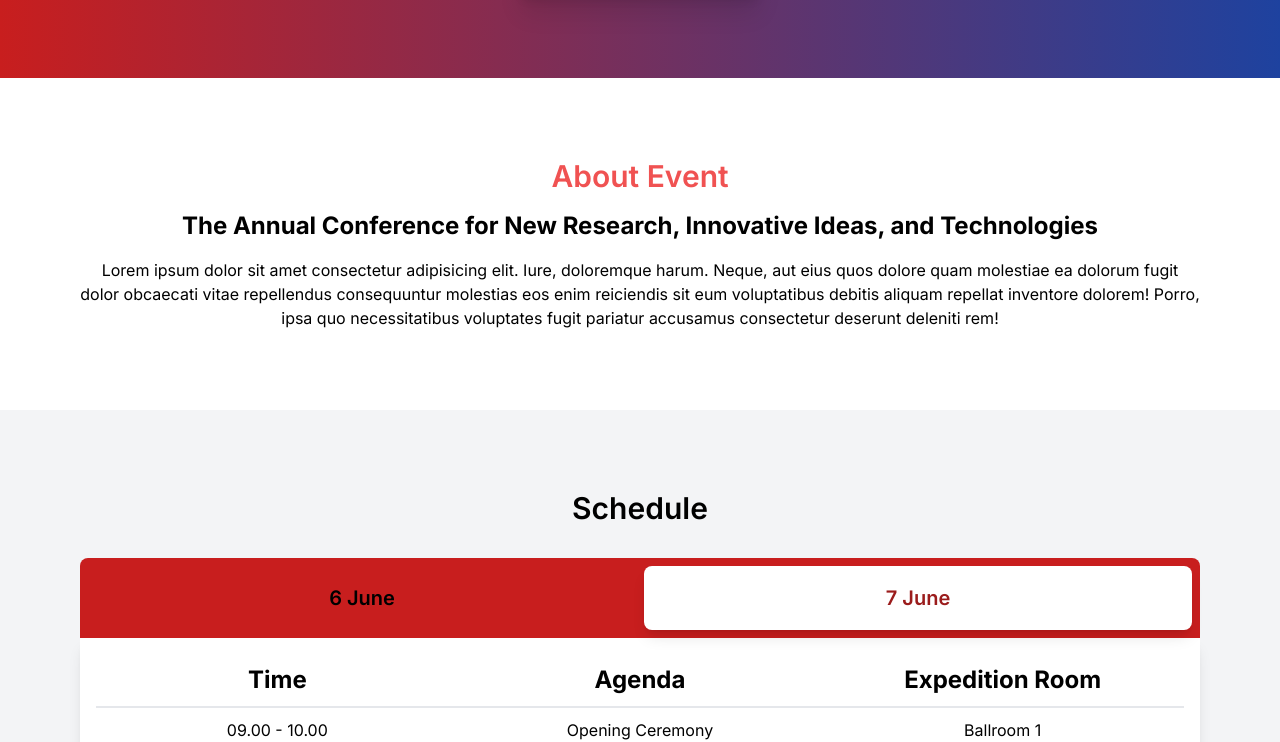
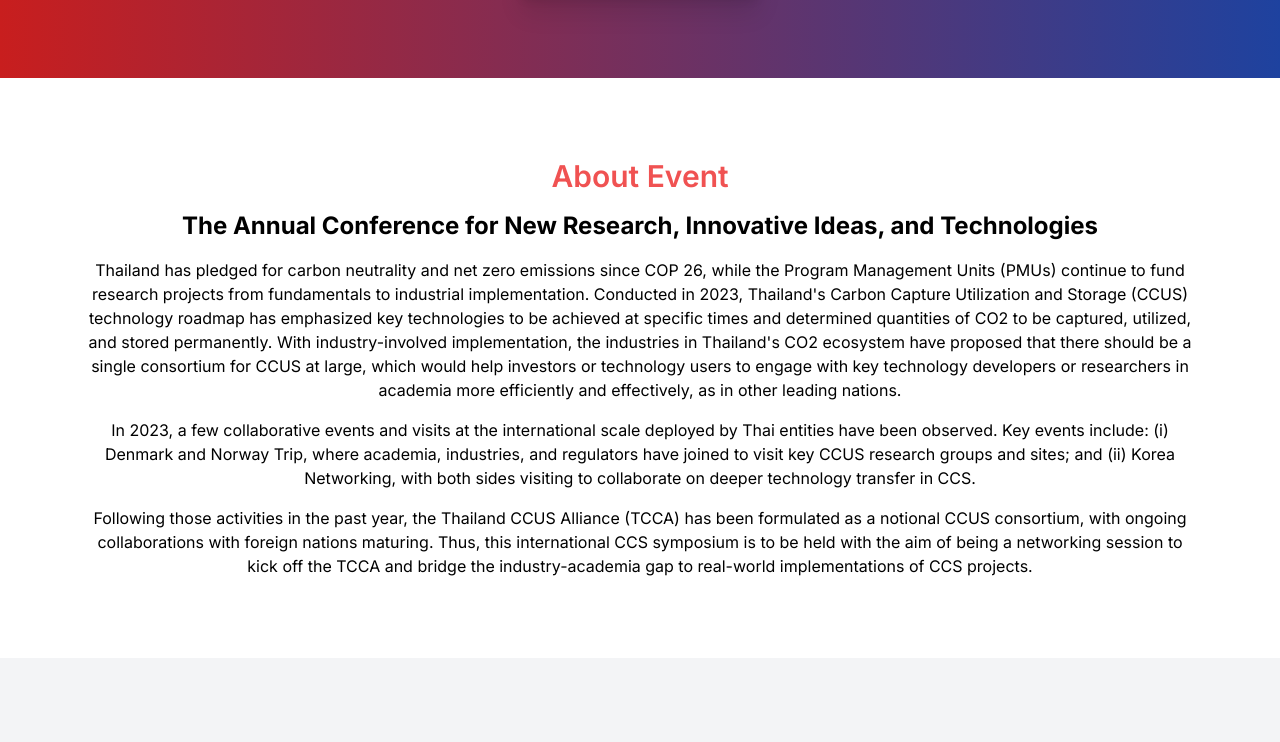
Before and after one commit to thunyoubun/ccs-registration, a Next.js app: page / in a window 1280 px wide. Shown: the part 470-1212 px from the top of the page. Built offline with nearby package versions, Linux system fonts and the light colour scheme.

Commit message:
add new about event

```diff
--- a/src/app/page.tsx
+++ b/src/app/page.tsx
@@ -34,11 +34,11 @@ export default function Home() {
 
             <button className=" bg-white rounded-3xl w-fit py-1 px-2 shadow-lg transition ease-in-out delay-150 hover:scale-105 " >
               <Link href="https://maps.app.goo.gl/t6Jprs7dpvjMb8dh9">
-              <h1>
-                6 - 7 June at Novotel Bangkok Future Park Rangsit, Bangkok,
-                Thailand
-                <FaArrowRightLong className="mx-2 inline" />
-              </h1>
+                <h1>
+                  6 - 7 June at Novotel Bangkok Future Park Rangsit, Bangkok,
+                  Thailand
+                  <FaArrowRightLong className="mx-2 inline" />
+                </h1>
               </Link>
             </button>
 
@@ -62,13 +62,17 @@ export default function Home() {
                 Technologies
               </h1>
               <p className=" text-center">
-                Lorem ipsum dolor sit amet consectetur adipisicing elit. Iure,
-                doloremque harum. Neque, aut eius quos dolore quam molestiae ea
-                dolorum fugit dolor obcaecati vitae repellendus consequuntur
-                molestias eos enim reiciendis sit eum voluptatibus debitis
-                aliquam repellat inventore dolorem! Porro, ipsa quo
-                necessitatibus voluptates fugit pariatur accusamus consectetur
-                deserunt deleniti rem!
+                Thailand has pledged for carbon neutrality and net zero emissions since COP 26, while the Program Management Units (PMUs) continue to fund research projects from fundamentals to industrial implementation.
+                 Conducted in 2023, Thailand&apos;s Carbon Capture Utilization and Storage (CCUS) technology roadmap has emphasized key technologies to be achieved at specific times and determined quantities of CO2 to be captured, utilized, and stored permanently.
+                 With industry-involved implementation, the industries in Thailand&apos;s CO2 ecosystem have proposed that there should be a single consortium for CCUS at large, which would help investors or technology users to engage with key technology developers or researchers in academia more efficiently and effectively, as in other leading nations.
+              </p>
+              <p className=" text-center">
+                In 2023, a few collaborative events and visits at the international scale deployed by Thai entities have been observed.
+                Key events include: (i) Denmark and Norway Trip, where academia, industries, and regulators have joined to visit key CCUS research groups and sites; and (ii) Korea Networking, with both sides visiting to collaborate on deeper technology transfer in CCS.
+              </p>
+              <p className=" text-center">
+                Following those activities in the past year, the Thailand CCUS Alliance (TCCA) has been formulated as a notional CCUS consortium, with ongoing collaborations with foreign nations maturing.
+                Thus, this international CCS symposium is to be held with the aim of being a networking session to kick off the TCCA and bridge the industry-academia gap to real-world implementations of CCS projects.
               </p>
             </div>
           </div>
```
